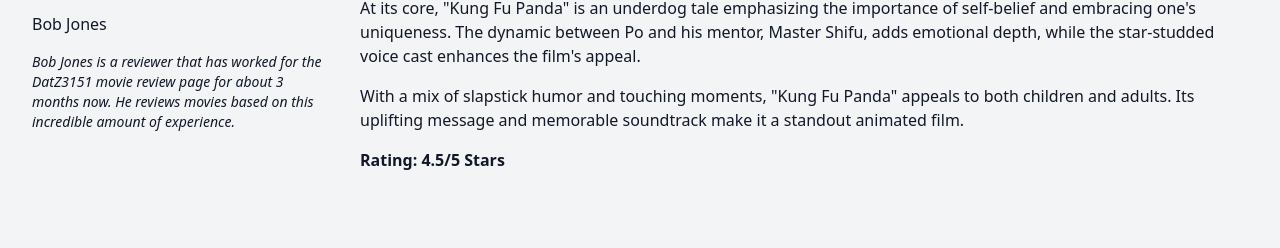
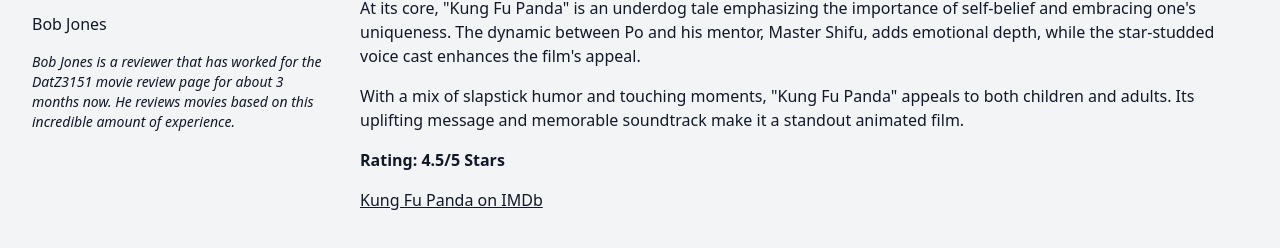
Before and after one commit to TomsLielkalns/DatZ3151_1, a website: page public/pages/kung-fu-panda-movie-review.html in a window 1280 px wide. Shown: the part 408-656 px from the top of the page. Drawn offline with Linux system fonts and the light colour scheme.

Commit message:
add high authority site link

```diff
--- a/public/pages/kung-fu-panda-movie-review.html
+++ b/public/pages/kung-fu-panda-movie-review.html
@@ -157,6 +157,7 @@
               adults. Its uplifting message and memorable soundtrack make it a standout animated film.
             </p>
             <p class="mb-4 font-bold">Rating: 4.5/5 Stars</p>
+            <a class="underline" href="https://www.imdb.com/title/tt0441773/" target="_blank">Kung Fu Panda on IMDb</a>
           </section>
         </div>
       </div>
```
